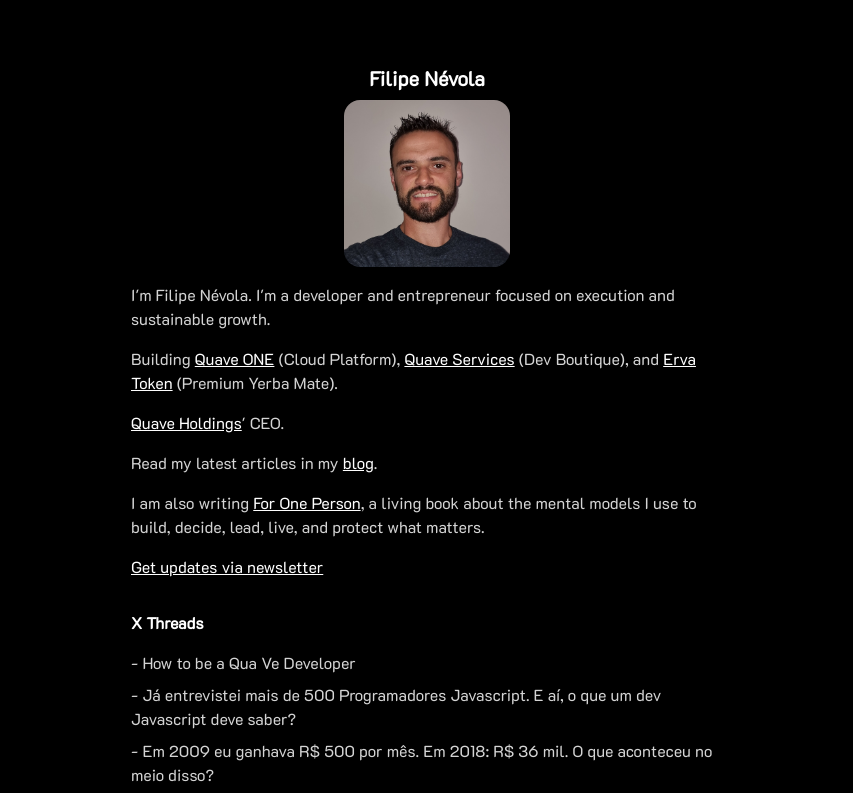
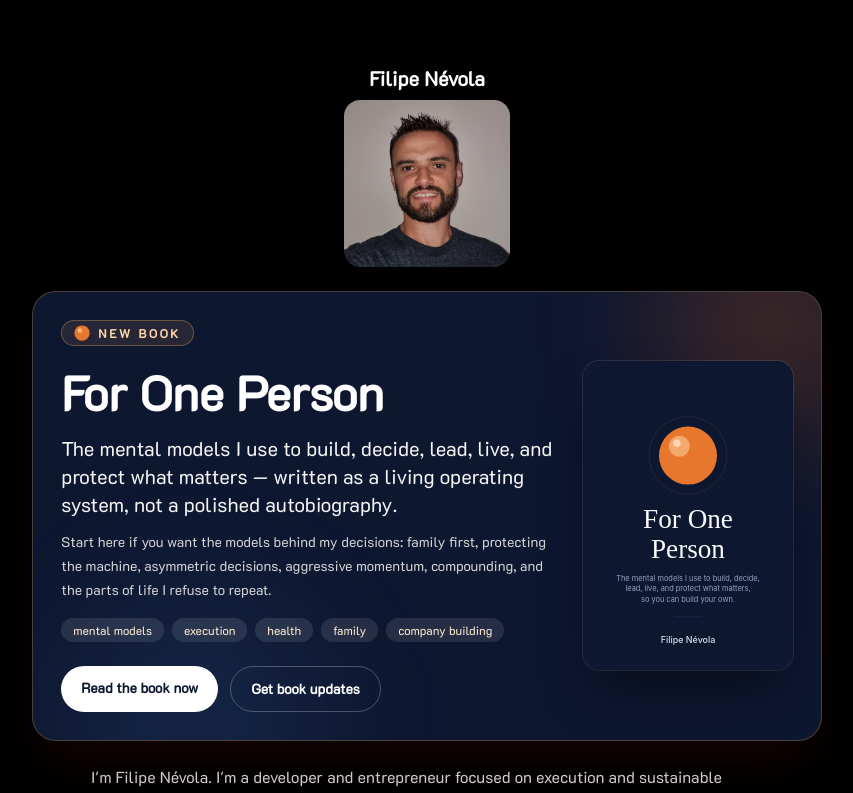
Before and after one commit to filipenevola/filipenevola, a Next.js app: page / in a window 1280 px wide. Shown: the top 793 px of the page, without its empty margins (213-1066 px from the left). Built offline with nearby package versions, Linux system fonts and the light colour scheme.

Commit message:
Add prominent book CTA

```diff
--- a/app/page.js
+++ b/app/page.js
@@ -2,10 +2,83 @@
 import { Layout } from '../components/layout';
 import { NewsletterCTA } from '../components/NewsletterSubscribe';
 
+function BookCallout() {
+  return (
+    <section className="relative w-full overflow-hidden rounded-3xl border border-orange-300/25 bg-[#0e1730] p-5 shadow-2xl shadow-orange-950/30 md:p-7">
+      <div className="absolute -right-16 -top-20 h-56 w-56 rounded-full bg-orange-500/20 blur-3xl" />
+      <div className="absolute -bottom-28 left-8 h-64 w-64 rounded-full bg-blue-400/10 blur-3xl" />
+
+      <div className="relative grid gap-6 md:grid-cols-[1fr_210px] md:items-center">
+        <div className="space-y-4">
+          <div className="inline-flex items-center gap-2 rounded-full border border-orange-300/30 bg-orange-300/10 px-3 py-1 text-xs font-semibold uppercase tracking-[0.22em] text-orange-200">
+            <img
+              src="/static/for-one-person-logo.svg"
+              alt=""
+              className="h-4 w-4"
+            />
+            New book
+          </div>
+
+          <div className="space-y-3">
+            <h2 className="text-3xl font-semibold leading-tight text-white md:text-5xl">
+              For One Person
+            </h2>
+            <p className="max-w-2xl text-lg leading-7 text-neutral-100 md:text-xl">
+              The mental models I use to build, decide, lead, live, and protect
+              what matters — written as a living operating system, not a polished
+              autobiography.
+            </p>
+            <p className="max-w-2xl text-sm leading-6 text-neutral-300">
+              Start here if you want the models behind my decisions: family first,
+              protecting the machine, asymmetric decisions, aggressive momentum,
+              compounding, and the parts of life I refuse to repeat.
+            </p>
+          </div>
+
+          <div className="flex flex-wrap gap-2 text-xs font-medium text-orange-100">
+            <span className="rounded-full bg-white/10 px-3 py-1">mental models</span>
+            <span className="rounded-full bg-white/10 px-3 py-1">execution</span>
+            <span className="rounded-full bg-white/10 px-3 py-1">health</span>
+            <span className="rounded-full bg-white/10 px-3 py-1">family</span>
+            <span className="rounded-full bg-white/10 px-3 py-1">company building</span>
+          </div>
+
+          <div className="flex flex-col gap-3 pt-2 sm:flex-row">
+            <a
+              href="https://foroneperson.com"
+              className="inline-flex justify-center rounded-full bg-white px-5 py-3 text-sm font-semibold text-[#0e1730] transition-colors hover:bg-orange-100"
+            >
+              Read the book now
+            </a>
+            <a
+              href="/?newsletter=1"
+              className="inline-flex justify-center rounded-full border border-white/25 px-5 py-3 text-sm font-semibold text-white transition-colors hover:bg-white/10"
+            >
+              Get book updates
+            </a>
+          </div>
+        </div>
+
+        <a
+          href="https://foroneperson.com"
+          aria-label="Read For One Person"
+          className="group mx-auto block w-40 md:w-full"
+        >
+          <img
+            src="/static/for-one-person-cover.svg"
+            alt="For One Person book cover"
+            className="w-full rounded-2xl shadow-2xl shadow-black/50 ring-1 ring-white/10 transition-transform duration-300 group-hover:-rotate-1 group-hover:scale-[1.02]"
+          />
+        </a>
+      </div>
+    </section>
+  );
+}
+
 export default function Home() {
   return (
     <Layout>
-      <div className="flex flex-col justify-center items-center space-y-4 w-full md:w-3/4 xl:w-1/2">
+      <div className="flex w-full max-w-5xl flex-col items-center justify-center space-y-6 md:w-5/6 xl:w-2/3">
         <div className="justify-center flex">
           <div className="w-3/4 md:w-5/6 justify-center flex">
             <Image
@@ -17,10 +90,11 @@
             />
           </div>
         </div>
-        <div className="flex flex-col space-y-4">
+        <BookCallout />
+
+        <div className="flex w-full max-w-2xl flex-col space-y-4">
           <p className="text-neutral-300">
             I'm Filipe Névola. I'm a developer and entrepreneur focused on execution and sustainable growth.
-
           </p>
           <p className="text-neutral-300">
             Building{' '}
@@ -49,14 +123,6 @@
               blog
             </a>
             .
-          </p>
-          <p className="text-neutral-300">
-            I am also writing{' '}
-            <a href="https://foroneperson.com" className="underline text-white hover:text-neutral-400">
-              For One Person
-            </a>
-            , a living book about the mental models I use to build, decide, lead,
-            live, and protect what matters.
           </p>
           <div className="text-neutral-300">
             <NewsletterCTA variant="inline-standalone" />
```
Also changed, not shown: public/static/for-one-person-cover.svg (added), public/static/for-one-person-logo.svg (added).
